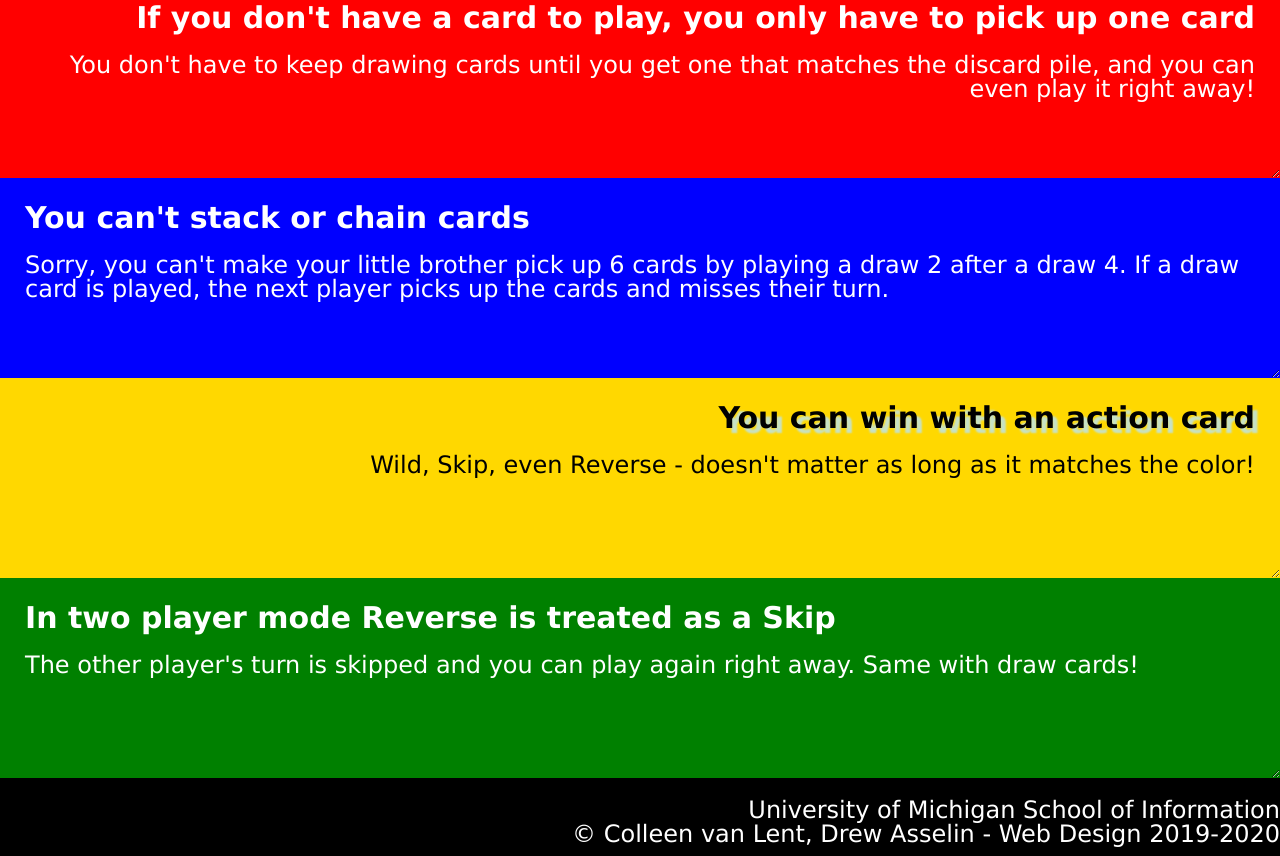
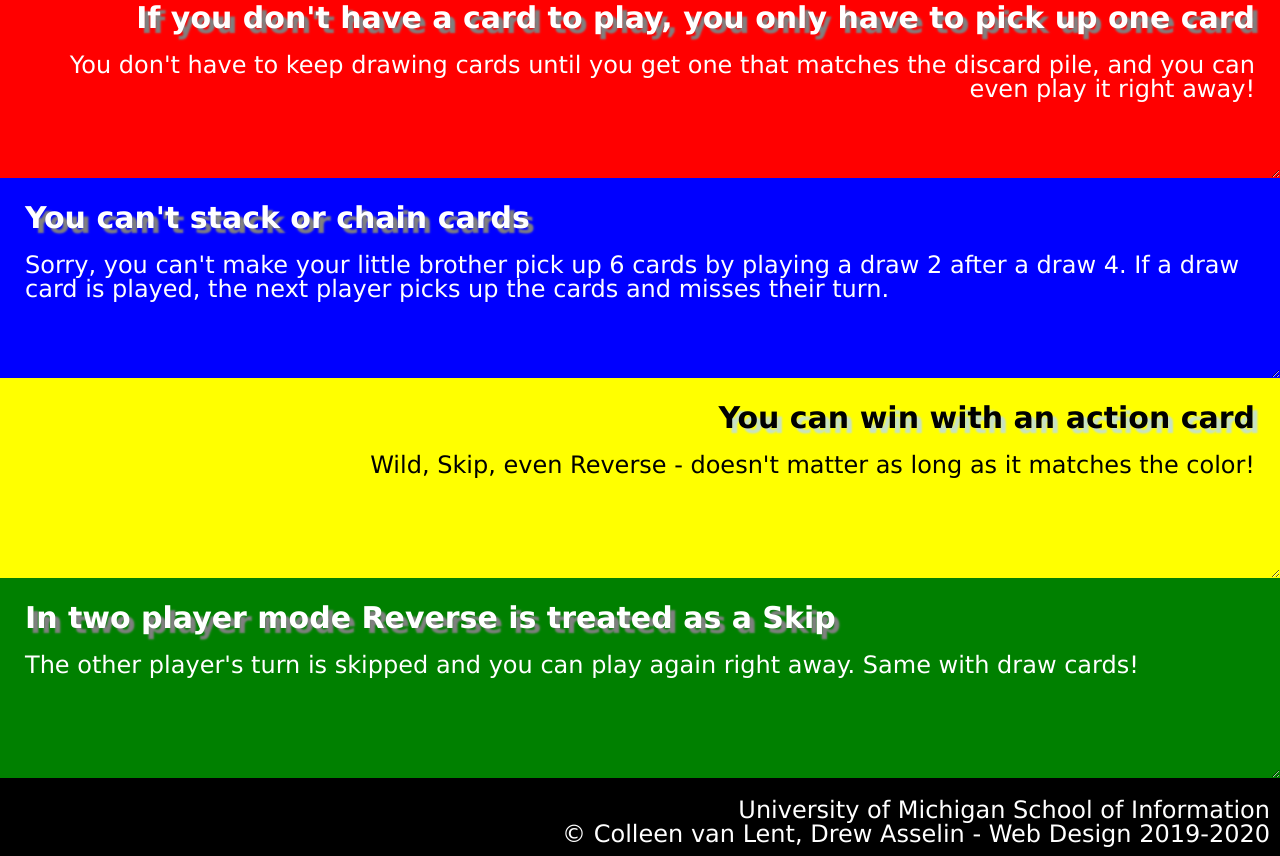
Before and after one commit to HungerHan/SI538-HW2, a plain HTML site: page index.html in a window 1280 px wide. Shown: the part 709-1565 px from the top of the page. Drawn offline with Linux system fonts and the light colour scheme.

Commit message:
Add files via upload

```diff
--- a/css/style.css
+++ b/css/style.css
@@ -19,7 +19,7 @@ h1 {
 
 h2 {
     font-size: 30px;
-    text-shadow: 5px, 5px, 2px #808080;
+    text-shadow: 5px 5px 2px #808080;
 }
 
 p{
@@ -36,7 +36,7 @@ img {
 
 footer{
     text-align: right;
-    padding: 0px, 10px, 10px, 0px;
+    padding: 0px 10px 10px 0px;
 }
 
 #red{
@@ -50,7 +50,7 @@ footer{
 }
 
 #yellow{
-    background-color: #ffd800;
+    background-color: #ffff00;
     text-align: right;
 }
 
```
